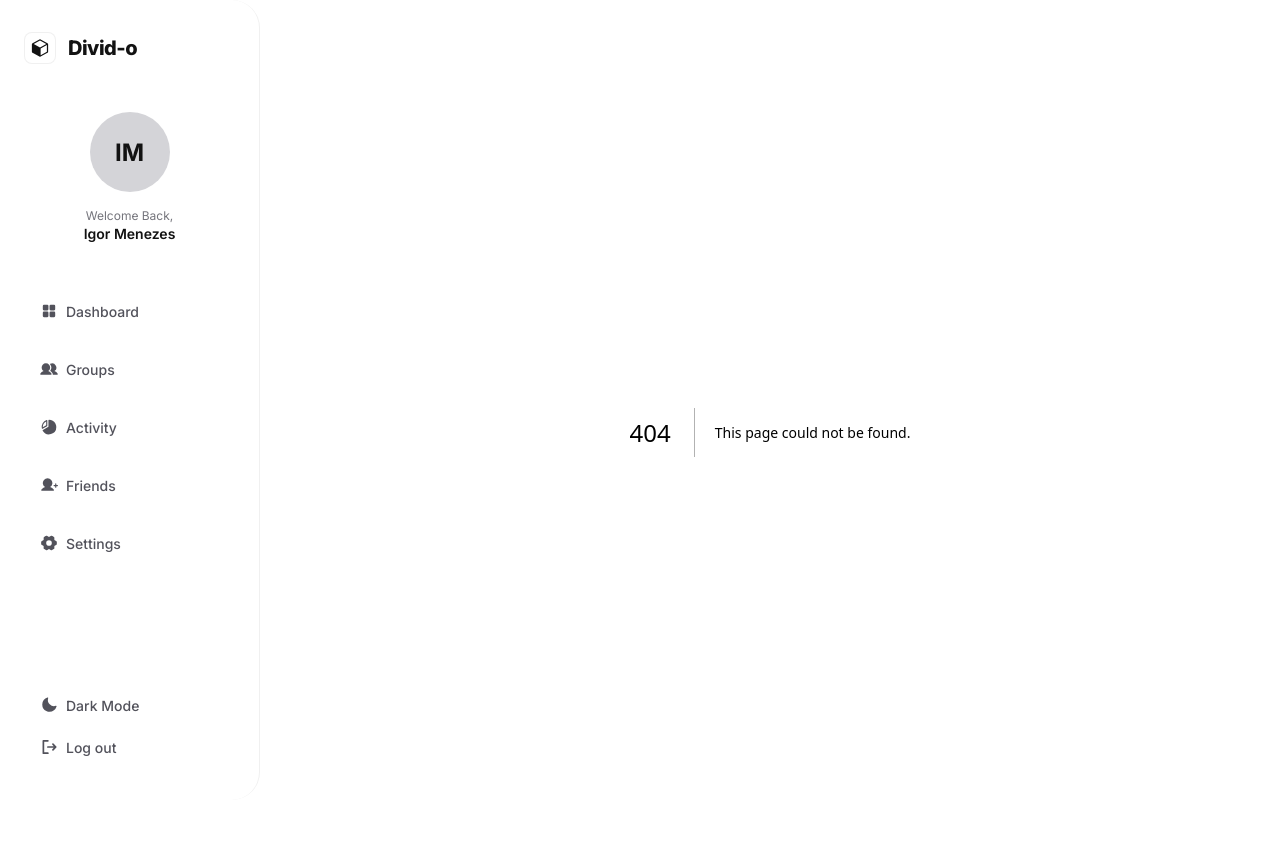
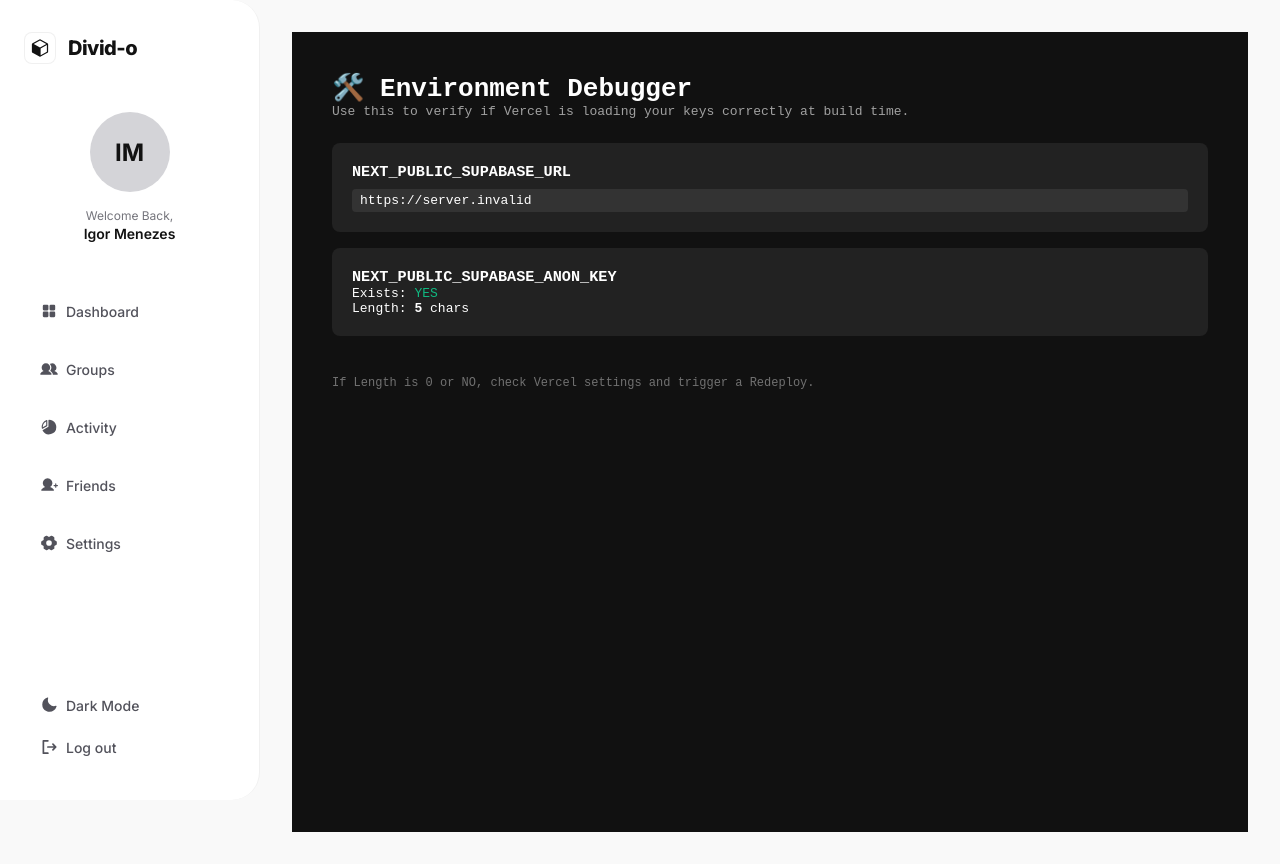
Before and after one commit to igormzs/divid-o, a Next.js app: page /debug in a window 1280 px wide. Before the commit this address had no page. Built offline with nearby package versions, Linux system fonts and the light colour scheme; no server answers.

Commit message:
feat: add debug page to inspect environment variables

```diff
--- /dev/null
+++ b/src/app/debug/page.tsx
@@ -0,0 +1,45 @@
+'use client';
+
+import { useEffect, useState } from 'react';
+
+export default function DebugPage() {
+  const [envData, setEnvData] = useState<{ url: string; keyExists: boolean; keyLength: number }>({
+    url: 'Loading...',
+    keyExists: false,
+    keyLength: 0,
+  });
+
+  useEffect(() => {
+    setEnvData({
+      url: process.env.NEXT_PUBLIC_SUPABASE_URL || 'UNDEFINED',
+      keyExists: !!process.env.NEXT_PUBLIC_SUPABASE_ANON_KEY,
+      keyLength: process.env.NEXT_PUBLIC_SUPABASE_ANON_KEY?.length || 0,
+    });
+  }, []);
+
+  return (
+    <div style={{ padding: '40px', fontFamily: 'monospace', background: '#111', color: '#fff', minHeight: '100vh' }}>
+      <h1>🛠️ Environment Debugger</h1>
+      <p style={{ opacity: 0.6 }}>Use this to verify if Vercel is loading your keys correctly at build time.</p>
+
+      <div style={{ marginTop: '24px', background: '#222', padding: '20px', borderRadius: '8px' }}>
+        <h3>NEXT_PUBLIC_SUPABASE_URL</h3>
+        <code style={{ background: '#333', padding: '4px 8px', borderRadius: '4px', display: 'block', marginTop: '8px' }}>
+          {envData.url}
+        </code>
+      </div>
+
+      <div style={{ marginTop: '16px', background: '#222', padding: '20px', borderRadius: '8px' }}>
+        <h3>NEXT_PUBLIC_SUPABASE_ANON_KEY</h3>
+        <p>Exists: <span style={{ color: envData.keyExists ? '#10b981' : '#ef4444' }}>{envData.keyExists ? 'YES' : 'NO'}</span></p>
+        {envData.keyExists && (
+          <p>Length: <strong>{envData.keyLength}</strong> chars</p>
+        )}
+      </div>
+
+      <footer style={{ marginTop: '40px', opacity: 0.4, fontSize: '12px' }}>
+         If Length is 0 or NO, check Vercel settings and trigger a Redeploy.
+      </footer>
+    </div>
+  );
+}
```
